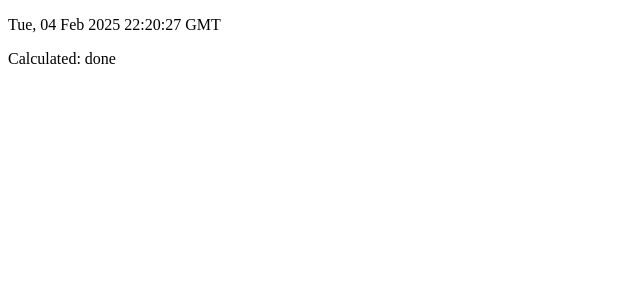
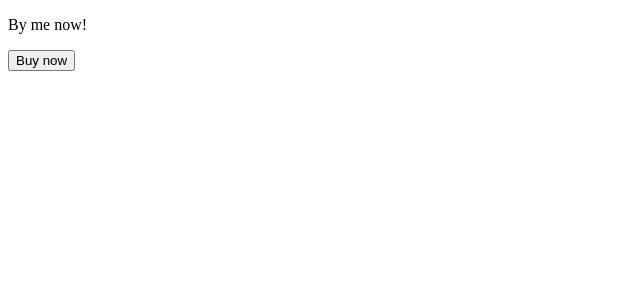
Before and after one commit to kse-advanced-frontend-with-typescript/react-typescript-practice, a React app: page / in a window 1280 px wide. Shown: the top 300 px of the page, without its empty margins (0-640 px from the left). Built offline with nearby package versions, Linux system fonts and the light colour scheme.

Commit message:
add examples

```diff
--- a/src/App.tsx
+++ b/src/App.tsx
@@ -9,6 +9,7 @@ import {CounterWithUseRef} from "./examples/demo6";
 import {Catalog} from "./examples/demo7-8";
 import {CatalogList} from "./ts-practice-examples/generic-1";
 import {List} from "./ts-practice-examples/generic-2";
+import {Banner, eventReporter} from "./ts-practice-examples/events";
 
 export const App: React.FC = () => {
     const counter = useCounter(3000)
@@ -38,6 +39,7 @@ export const App: React.FC = () => {
 
         {/*Practice*/}
         {/*<CatalogList />*/}
-        <List />
+        {/*<List />*/}
+        <Banner onClick={eventReporter} />
     </div>;
 };
--- /dev/null
+++ b/src/ts-practice-examples/events.tsx
@@ -0,0 +1,15 @@
+type Props = {
+    onClick: (...args: unknown[]) => void
+}
+
+export const Banner: React.FC<Props> = ({ onClick}) => {
+    return <div>
+        <p>By me now!</p>
+        <button onClick={onClick}>Buy now</button>
+    </div>
+}
+
+
+export function eventReporter(event: unknown) {
+    console.log(event, new Date().toUTCString())
+}
```
